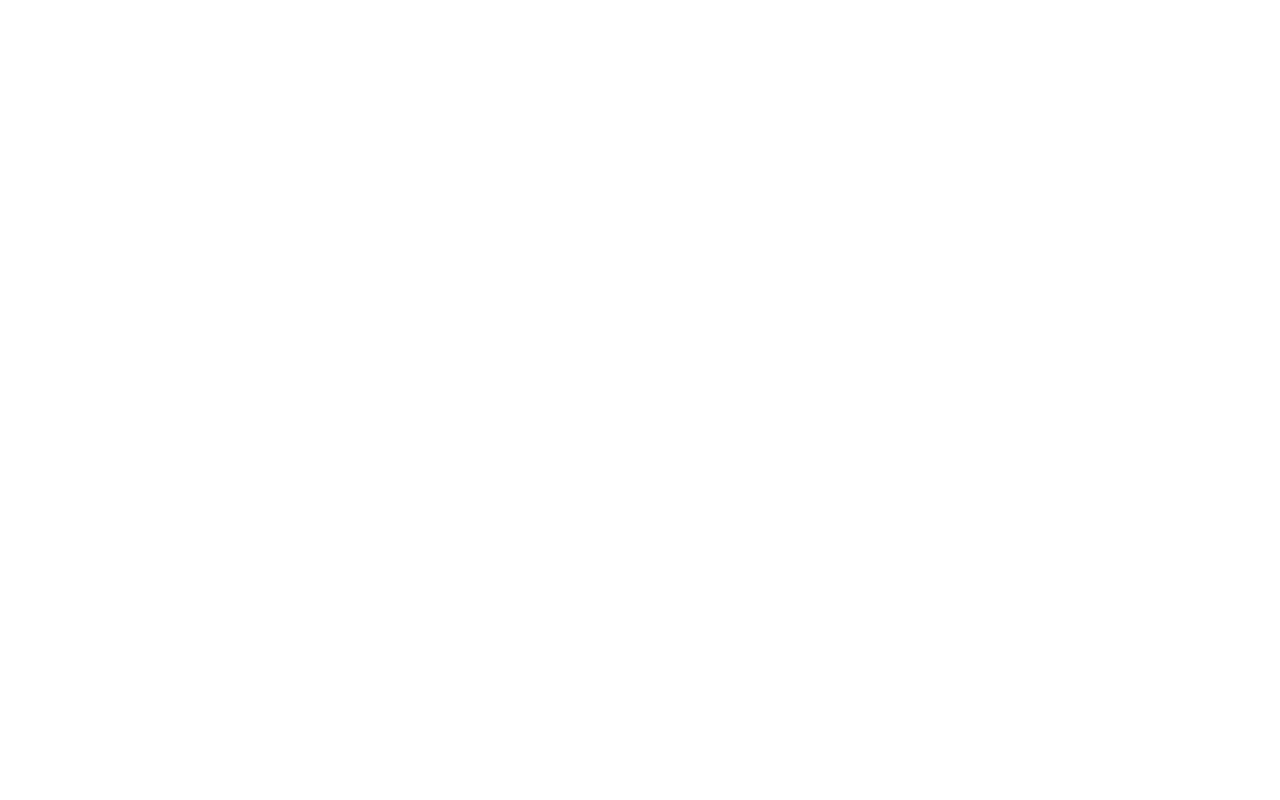
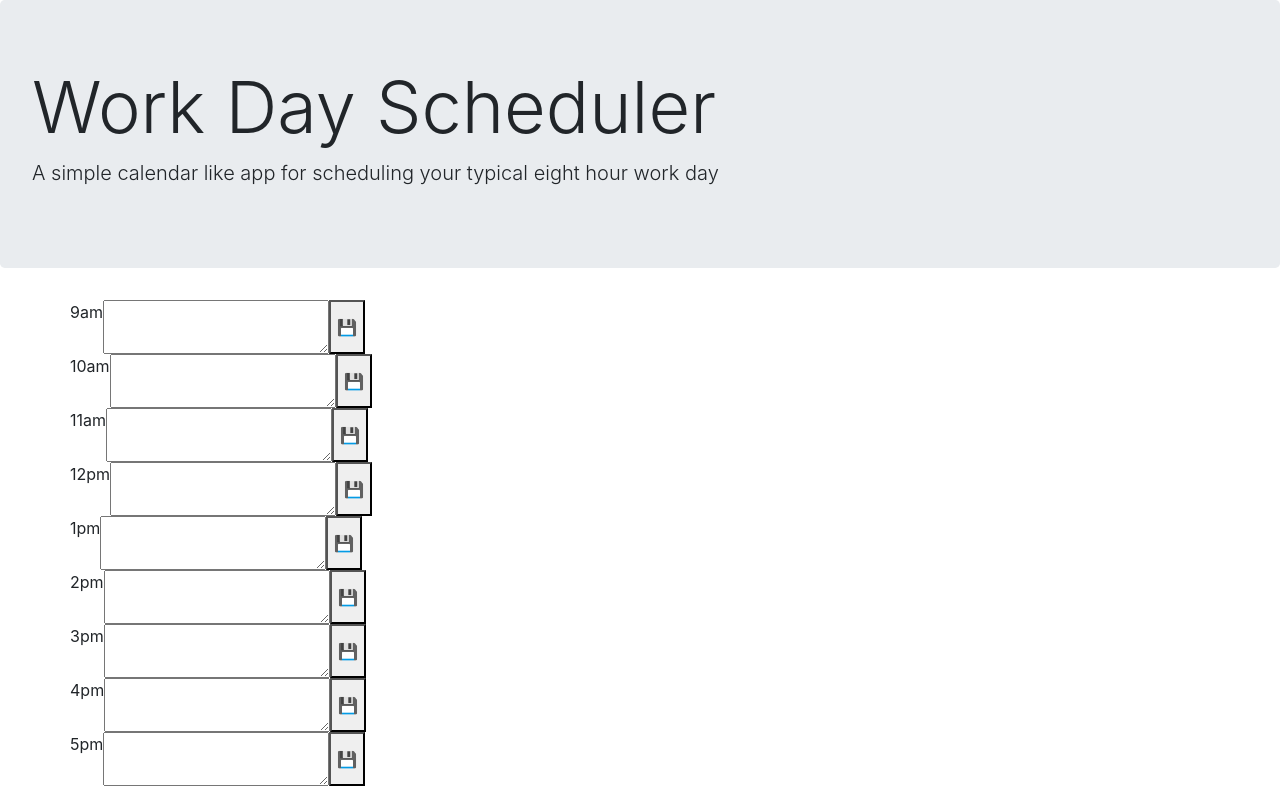
Before and after one commit to family60/Day-Scheduler, a plain HTML site: page index.html in a window 1280 px wide. Drawn offline with nearby package versions, Linux system fonts and the light colour scheme; files that its build step writes are made by us from their sources.

Commit message:
Edited index.html file Added basic html structure for scheduler layout

```diff
--- a/index.html
+++ b/index.html
@@ -1,12 +1,85 @@
 <!DOCTYPE html>
 <html lang="en">
 <head>
+    <!--Meta-->
     <meta charset="UTF-8">
     <meta http-equiv="X-UA-Compatible" content="IE=edge">
     <meta name="viewport" content="width=device-width, initial-scale=1.0">
+    <!--Links-->
+    <link rel="stylesheet" href="https://stackpath.bootstrapcdn.com/bootstrap/4.3.1/css/bootstrap.min.css"/>
+    <link rel="stylesheet" href="https://use.fontawesome.com/releases/v5.8.1/css/all.css" integrity="sha384-50oBUHEmvpQ+1lW4y57PTFmhCaXp0ML5d60M1M7uH2+nqUivzIebhndOJK28anvf" crossorigin="anonymous"/>
+    <link href="https://fonts.googleapis.com/css?family=Open+Sans&display=swap" rel="stylesheet"/>
+    <link rel="stylesheet" href="style.css" />
+
     <title>Scheduler</title>
 </head>
 <body>
 
+    <header class="jumbotron">
+        <h1 class="display-3">Work Day Scheduler</h1>
+        <p class="lead">A simple calendar like app for scheduling your typical eight hour work day</p>
+        <p id="currentDay" class="lead"></p>
+      </header>
+      <div class="container">
+        <!--Timeblocks-->
+
+        <div class="row">
+            <div>9am</div>
+            <textarea id="9am-description" class="description"></textarea>
+            <button type="button" class="saveBtn">💾</button>
+        </div>
+
+        <div class="row">
+            <div>10am</div>
+            <textarea id="10am-description" class="description"></textarea>
+            <button type="button" class="saveBtn">💾</button>
+        </div>
+
+        <div class="row">
+            <div>11am</div>
+            <textarea id="11am-description" class="description"></textarea>
+            <button type="button" class="saveBtn">💾</button>
+        </div>
+
+        <div class="row">
+            <div>12pm</div>
+            <textarea id="12pm-description" class="description"></textarea>
+            <button type="button" class="saveBtn">💾</button>
+        </div>
+
+        <div class="row">
+            <div>1pm</div>
+            <textarea id="1pm-description" class="description"></textarea>
+            <button type="button" class="saveBtn">💾</button>
+        </div>
+
+        <div class="row">
+            <div>2pm</div>
+            <textarea id="2pm-description" class="description"></textarea>
+            <button type="button" class="saveBtn">💾</button>
+        </div>
+
+        <div class="row">
+            <div>3pm</div>
+            <textarea id="3pm-description" class="description"></textarea>
+            <button type="button" class="saveBtn">💾</button>
+        </div>
+
+        <div class="row">
+            <div>4pm</div>
+            <textarea id="4pm-description" class="description"></textarea>
+            <button type="button" class="saveBtn">💾</button>
+        </div>
+
+        <div class="row">
+            <div>5pm</div>
+            <textarea id="5pm-description" class="description"></textarea>
+            <button type="button" class="saveBtn">💾</button>
+        </div>
+
+      </div>
+      <script src="https://cdnjs.cloudflare.com/ajax/libs/jquery/3.6.1/jquery.min.js" integrity="sha512-aVKKRRi/Q/YV+4mjoKBsE4x3H+BkegoM/em46NNlCqNTmUYADjBbeNefNxYV7giUp0VxICtqdrbqU7iVaeZNXA==" crossorigin="anonymous" referrerpolicy="no-referrer"></script>
+      <script src="https://cdnjs.cloudflare.com/ajax/libs/moment.js/2.29.4/moment.min.js" integrity="sha512-CryKbMe7sjSCDPl18jtJI5DR5jtkUWxPXWaLCst6QjH8wxDexfRJic2WRmRXmstr2Y8SxDDWuBO6CQC6IE4KTA==" crossorigin="anonymous" referrerpolicy="no-referrer"></script>
+      <script src="./Assests/JS/script.js"></script>
 </body>
 </html>
```
